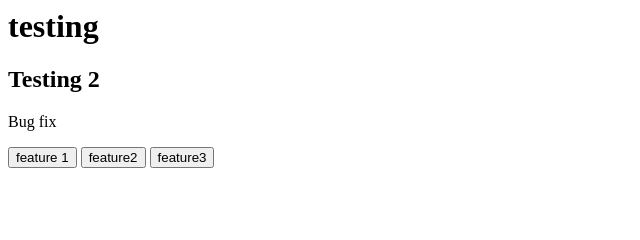
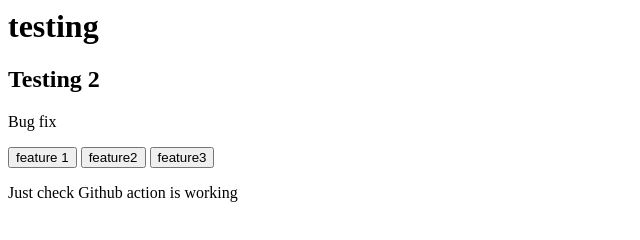
Before and after one commit to seenivasababu-bosch/github-action, a plain HTML site: page index.html in a window 1280 px wide. Shown: the whole page, without its empty margins (0-640 px from the left). Drawn offline with Linux system fonts and the light colour scheme.

Commit message:
Checking github action

```diff
--- a/index.html
+++ b/index.html
@@ -14,5 +14,7 @@
         <button>feature2</button>
 
         <button>feature3</button>
+
+        <p>Just check Github action is working</p>
     </body>
 </html>
```
